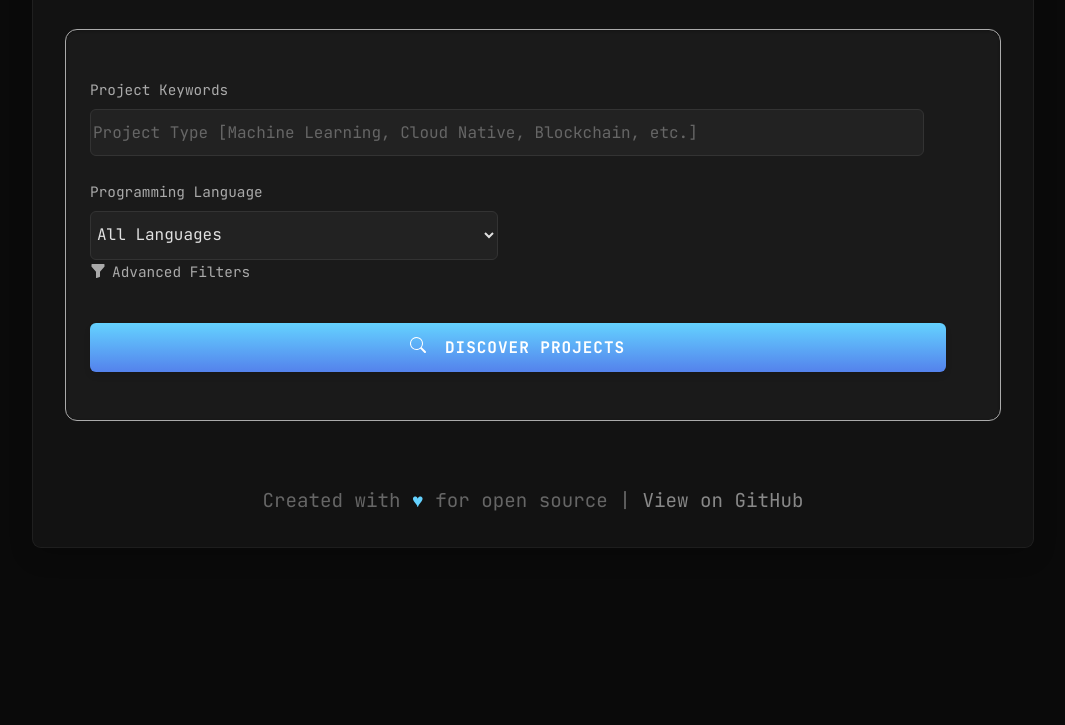
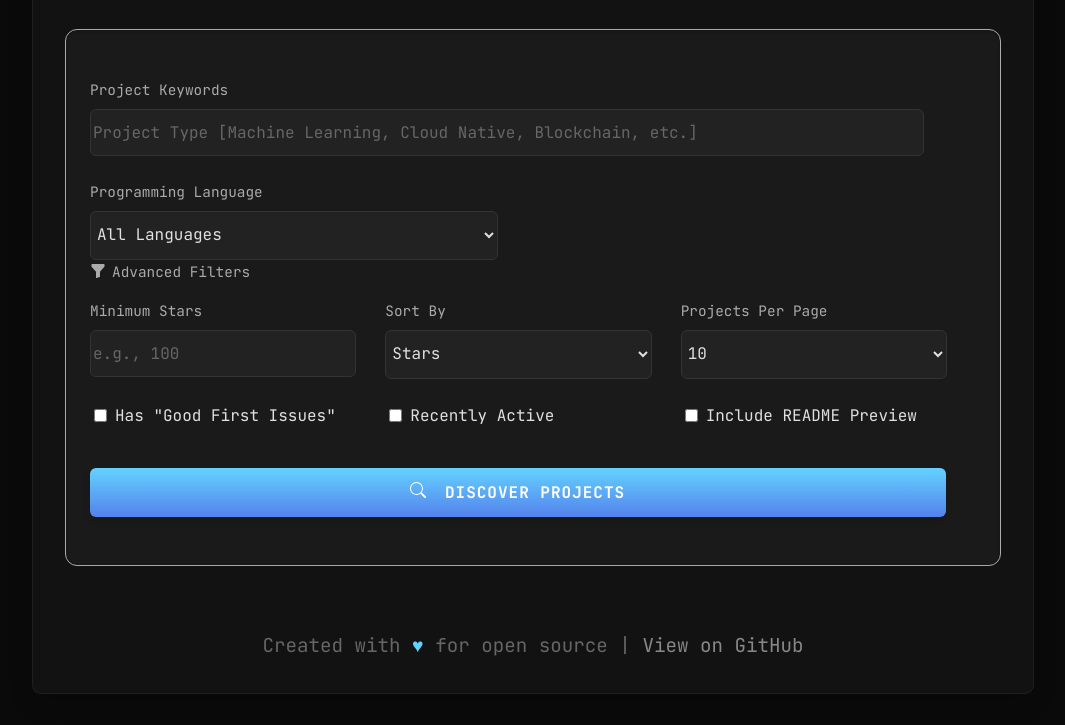
Before and after one commit to piyushdev04/Dev-Explorer, a website: page public/index.html in a window 1280 px wide. Shown: the part 165-890 px from the top of the page, without its empty margins (107-1172 px from the left). Before the commit the page ends 800 px from the top, so only its background shows below. Drawn offline with Linux system fonts and the light colour scheme.

Commit message:
Update index.html

```diff
--- a/public/index.html
+++ b/public/index.html
@@ -22,12 +22,12 @@
             <div class="search-box">
                 <div class="search-group full-width">
                     <label for="searchQuery">Project Keywords</label>
-                    <input type="text" id="searchQuery" placeholder="Project Type [Machine Learning, Cloud Native, Blockchain, etc.]">
+                    <input type="text" id="searchQuery" placeholder="Project Type [Machine Learning, Cloud Native, Blockchain, etc.]" required>
                 </div>
 
                 <div class="search-group">
                     <label for="language">Programming Language</label>
-                    <select id="language">
+                    <select id="language" required>
                         <option value="">All Languages</option>
                         <option value="javascript">JavaScript</option>
                         <option value="typescript">TypeScript</option>
@@ -47,7 +47,7 @@
 
                 <div class="search-group" id="customLanguageContainer" style="display: none;">
                     <label for="customLanguage">Custom Language</label>
-                    <input type="text" id="customLanguage" placeholder="Enter language name">
+                    <input type="text" id="customLanguage" placeholder="Enter language name" required>
                 </div>
             </div>
 
@@ -58,15 +58,15 @@
                 Advanced Filters
             </div>
 
-            <div class="filters" style="display: none;">
+            <div class="filters" style="display: grid;">
                 <div class="search-group">
                     <label for="minStars">Minimum Stars</label>
-                    <input type="number" id="minStars" placeholder="e.g., 100" min="0">
+                    <input type="number" id="minStars" placeholder="e.g., 100" min="0" required>
                 </div>
 
                 <div class="search-group">
                     <label for="sort">Sort By</label>
-                    <select id="sort">
+                    <select id="sort" required>
                         <option value="stars">Stars</option>
                         <option value="updated">Recently Updated</option>
                         <option value="forks">Forks</option>
@@ -76,7 +76,7 @@
 
                 <div class="search-group">
                     <label for="projectsPerPage">Projects Per Page</label>
-                    <select id="projectsPerPage">
+                    <select id="projectsPerPage" required>
                         <option value="10">10</option>
                         <option value="20">20</option>
                         <option value="30">30</option>
@@ -85,17 +85,17 @@
                 </div>
 
                 <div class="checkbox-group">
-                    <input type="checkbox" id="goodFirstIssues">
+                    <input type="checkbox" id="goodFirstIssues" required>
                     <label for="goodFirstIssues">Has "Good First Issues"</label>
                 </div>
 
                 <div class="checkbox-group">
-                    <input type="checkbox" id="recentlyActive">
+                    <input type="checkbox" id="recentlyActive" required>
                     <label for="recentlyActive">Recently Active</label>
                 </div>
 
                 <div class="checkbox-group">
-                    <input type="checkbox" id="includeReadme">
+                    <input type="checkbox" id="includeReadme" required>
                     <label for="includeReadme">Include README Preview</label>
                 </div>
             </div>
```
